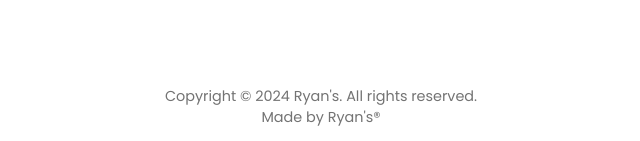
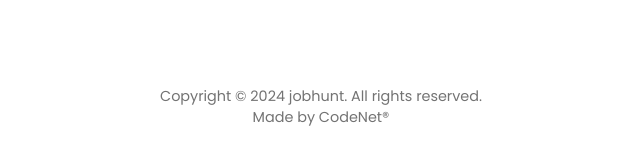
Before and after one commit to RyanSepahvand/jobhunt.github.io, a plain HTML site: page index.html in a window 1280 px wide. Shown: the part 4926-5067 px from the top of the page, 319-959 px from the left. Drawn offline with nearby package versions, Linux system fonts and the light colour scheme.

Commit message:
index.html

```diff
--- a/index.html
+++ b/index.html
@@ -462,9 +462,9 @@
         </div>
       </div>
       <div class="footer__bar">
-        Copyright © 2024 Ryan's. All rights reserved.
+        Copyright © 2024 jobhunt. All rights reserved.
         <br>
-        Made by Ryan's®
+        Made by CodeNet®
       </div>
     </footer>
 
```
